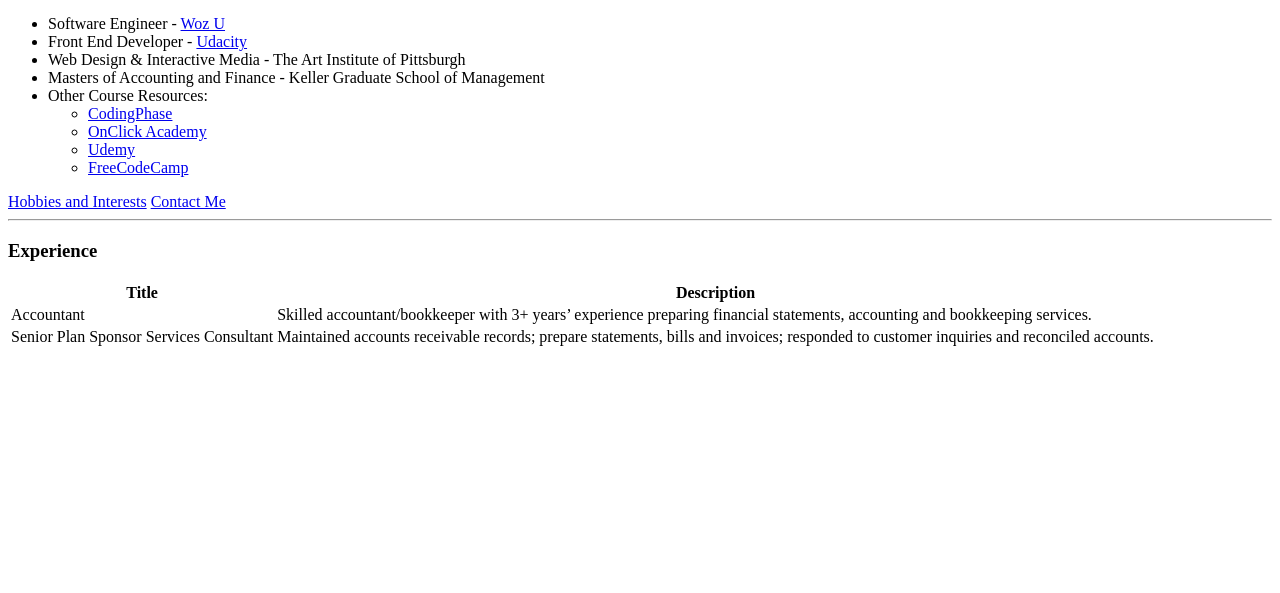
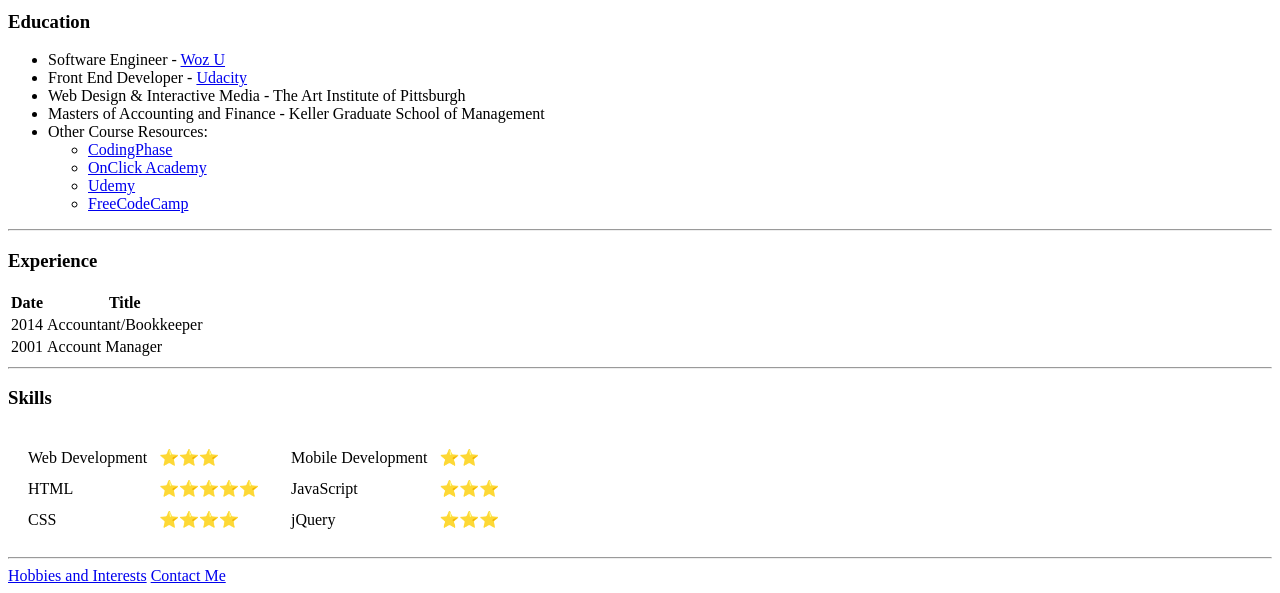
Before and after one commit to Jonesdl-2785/HTML---Personal-Website, a plain HTML site: page index.html in a window 1280 px wide. Shown: the part 216-809 px from the top of the page. Drawn offline with Linux system fonts and the light colour scheme.

Commit message:
Tables and contact form
Created skills table on index page; and created a form on contact page

```diff
--- a/index.html
+++ b/index.html
@@ -13,12 +13,14 @@
 </head>
 
 <body>
-  <table>
+  <table cellspacing="20">
     <tr>
       <td><img src="images/color_logo_with_background_80.png" alt="logo image"></td>
-      <td><h1>Diane L. Jones</h1>
+      <td>
+        <h1>Diane L. Jones</h1>
         <p><em>Software Engineer</em></p>
-        <p>I am a FullStack Software developer. I am a dedicated coder and career changer.</p></td>
+        <p>I am a FullStack Software developer. I am a dedicated coder and career changer.</p>
+      </td>
     </tr>
   </table>
   <hr>
@@ -37,27 +39,70 @@
       </ul>
     </li>
   </ul>
-<a href="hobbies.html">Hobbies and Interests</a>
-<a href="contact\contactme.html">Contact Me</a>
   <hr>
   <h3>Experience</h3>
   <table>
     <thead>
       <tr>
+        <th>Date</th>
         <th>Title</th>
-        <th>Description</th>
       </tr>
     </thead>
     <tbody>
       <tr>
-       <td>Accountant</td>
-       <td>Skilled accountant/bookkeeper with 3+ years’ experience preparing financial statements, accounting and bookkeeping services. </td>
+        <td>2014</td>
+        <td>Accountant/Bookkeeper</td>
       </tr>
       <tr>
-        <td>Senior Plan Sponsor Services Consultant</td>
-        <td>Maintained accounts receivable records; prepare statements, bills and invoices; responded to customer inquiries and reconciled accounts. </td>
+        <td>2001</td>
+        <td>Account Manager</td>
       </tr>
     </tbody>
   </table>
+  <hr>
+  <h3>Skills</h3>
+  <table cellspacing="8">
+    <tr>
+      <td>
+        <table cellspacing="10">
+          <tr>
+            <td>Web Development</td>
+            <td>⭐⭐⭐</td>
+          </tr>
+          <tr>
+            <td>HTML</td>
+            <td>⭐⭐⭐⭐⭐</td>
+          </tr>
+          <tr>
+            <td>CSS</td>
+            <td>⭐⭐⭐⭐</td>
+          </tr>
+        </td>
+      </tr>
+    </table>
+    </td>
+    <td>
+      <table cellspacing="10">
+        <tr>
+          <td>Mobile Development</td>
+          <td>⭐⭐</td>
+        </tr>
+        <tr>
+          <td>JavaScript </td>
+          <td>⭐⭐⭐</td>
+        </tr>
+        <tr>
+          <td>jQuery </td>
+          <td>⭐⭐⭐</td>
+        </tr>
+      </table>
+    </td>
+    </tr>
+  </table>
+
+  <hr>
+  <a href="hobbies.html">Hobbies and Interests</a>
+  <a href="contact/contactme.html">Contact Me</a>
 </body>
+
 </html>
```
Also changed, not shown: contact/contactme.html (+14 -0 lines). Lines whose indentation alone changed are shown as unchanged.
